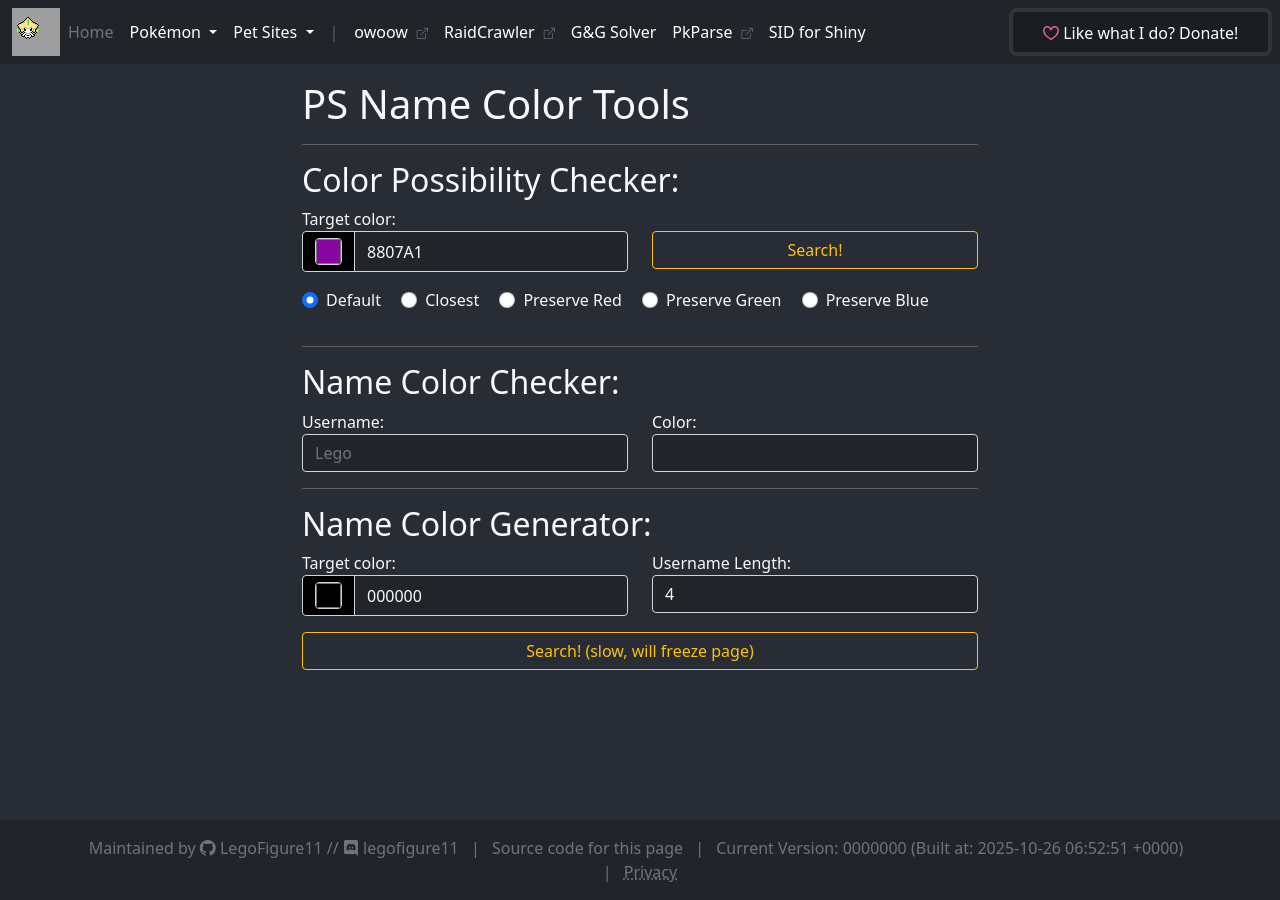
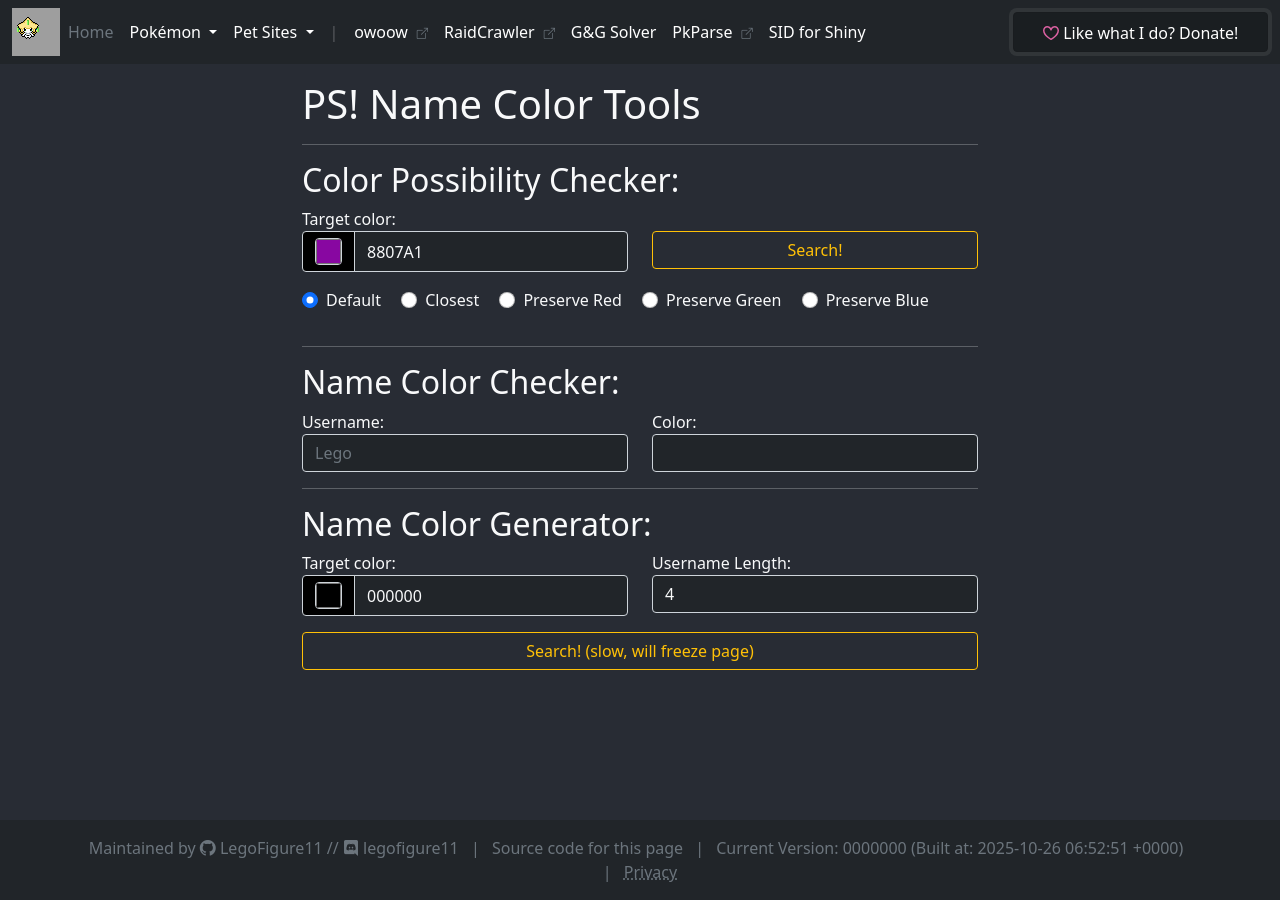
Before and after one commit to LegoFigure11/legofigure11.github.io, a Jekyll site: the page built from smogon/ps/color/index.html, in a window 1280 px wide. Built offline with Jekyll 4.4.1, drawn with Linux system fonts in a browser that asks for light colours; a script that is not in the unit is left out; comment, search, counter and statistics services are not loaded; grey boxes are pictures that could not be loaded.

Commit message:
Style PS! correctly

```diff
--- a/smogon/ps/color/index.html
+++ b/smogon/ps/color/index.html
@@ -7,7 +7,7 @@ permalink: /smogon/ps/color/
 <div class="h1 text-center load">Loading...</div>
 <div class="h3 text-center load">This might take a minute, go grab a drink of water while you wait!</div>
 <div class="d-none" id="content">
-    <h1>PS Name Color Tools</h1>
+    <h1>PS! Name Color Tools</h1>
     <hr />
     <h2>Color Possibility Checker:</h2>
     <div class="row row-cols-sm-2 row-cols-1">
```
